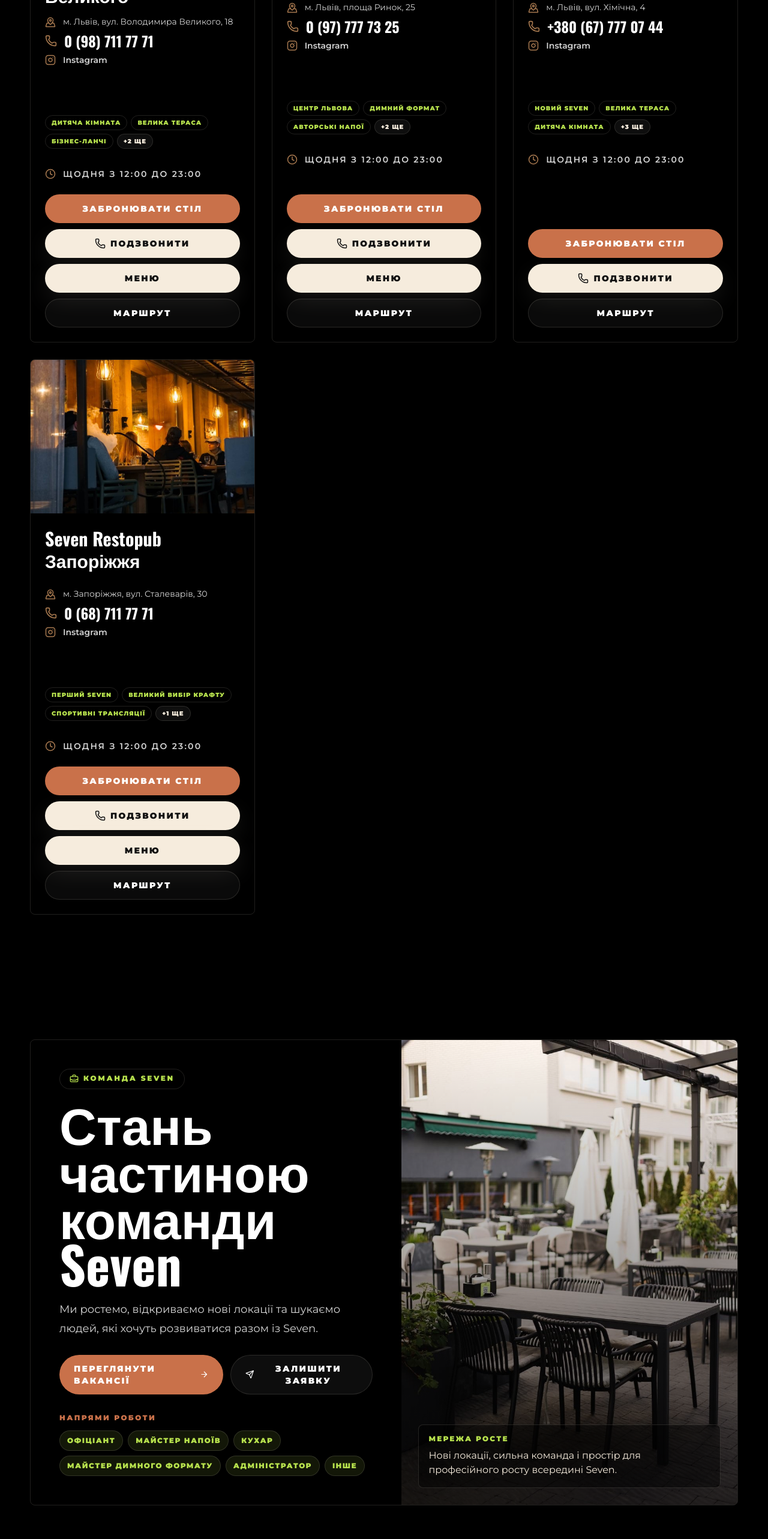
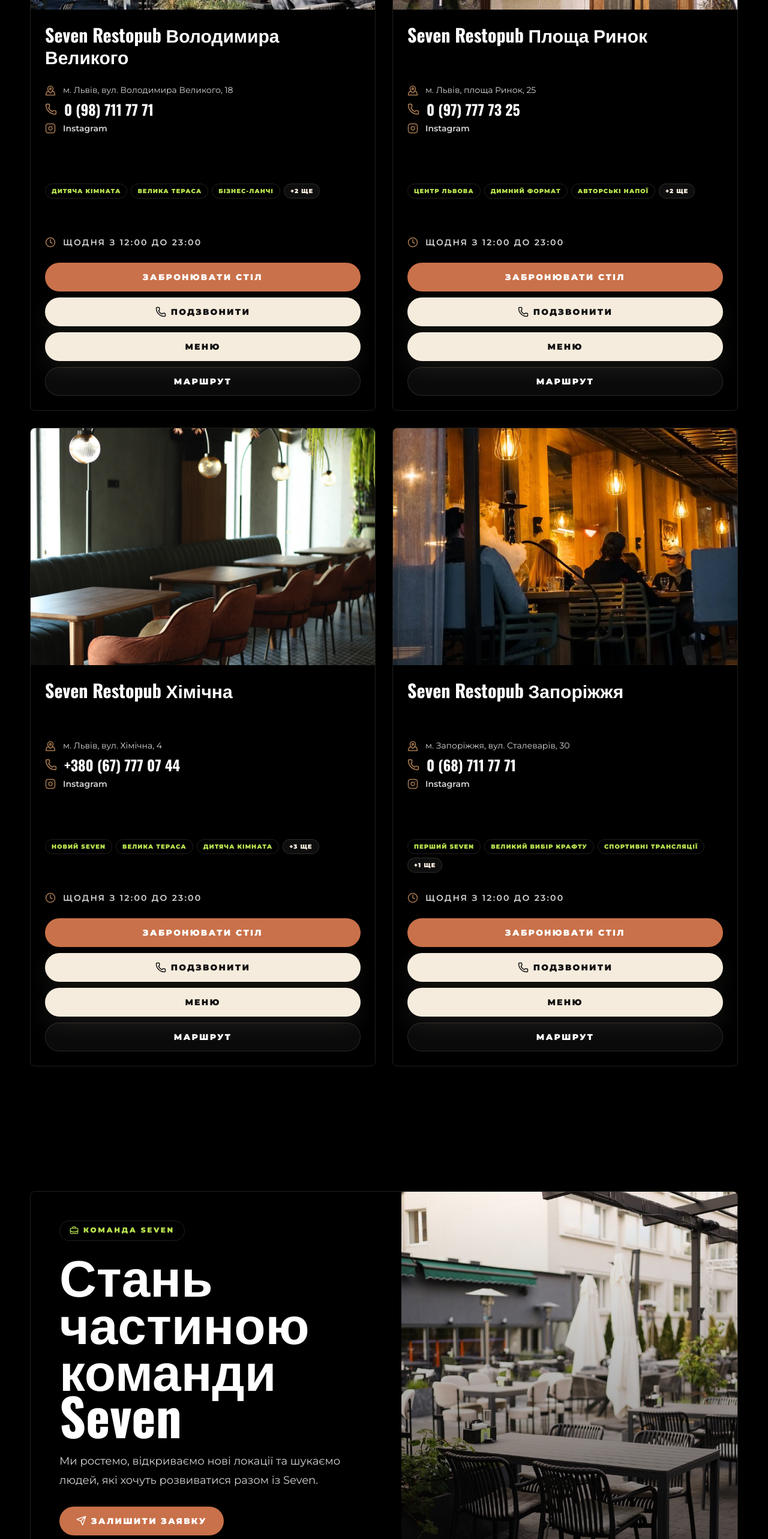
Before and after one commit to vladyurich93/seven_restopub, a Next.js app: page / in a window 1280 px wide. Shown: the part 1608-4174 px from the top of the page at 60% size. Built offline with nearby package versions, Linux system fonts and the light colour scheme.

Commit message:
Improve locations grid and Khimichna menu

```diff
--- a/app/page.tsx
+++ b/app/page.tsx
@@ -32,7 +32,7 @@
               {t.common.allLocations} <ArrowRight size={18} />
             </Link>
           </div>
-          <div className="stagger-reveal grid items-stretch gap-7 md:grid-cols-2 min-[1201px]:grid-cols-3">
+          <div className="stagger-reveal grid items-stretch gap-7 md:grid-cols-2">
             {siteConfig.locations.map((location) => (
               <LocationCard key={location.id} location={location} />
             ))}
--- a/components/HRSection.tsx
+++ b/components/HRSection.tsx
@@ -1,6 +1,6 @@
 "use client";
 
-import { ArrowRight, BriefcaseBusiness, Send } from "lucide-react";
+import { BriefcaseBusiness, Send } from "lucide-react";
 import { useEffect, useRef } from "react";
 import { trackEvent } from "@/lib/analytics";
 import { useLanguage } from "@/lib/i18n";
@@ -34,11 +34,6 @@
     return () => observer.disconnect();
   }, [language]);
 
-  const scrollToVacancies = () => {
-    trackEvent("homepage_hr_vacancies_click", { source: "homepage_hr_section", language });
-    document.getElementById("careers-vacancies")?.scrollIntoView({ behavior: "smooth", block: "center" });
-  };
-
   const openApplication = () => {
     trackEvent("homepage_hr_apply_click", { source: "homepage_hr_section", language });
     openCareersModal("homepage_hr_section");
@@ -61,20 +56,9 @@
             </p>
 
             <div className="mt-7 flex flex-col gap-3 sm:flex-row">
-              <a
-                href="#careers-vacancies"
-                className="inline-flex min-h-12 items-center justify-center gap-2 rounded-full bg-seven-terracotta px-6 py-3 text-sm font-black uppercase tracking-[0.16em] text-white shadow-[var(--shadow-button)] premium-lift button-press hover:bg-seven-cream hover:text-seven-background focus:outline-none focus:ring-2 focus:ring-seven-green/50"
-                onClick={(event) => {
-                  event.preventDefault();
-                  scrollToVacancies();
-                }}
-              >
-                {t.hr.vacanciesButton}
-                <ArrowRight size={17} />
-              </a>
               <button
                 type="button"
-                className="inline-flex min-h-12 items-center justify-center gap-2 rounded-full bg-white/5 px-6 py-3 text-sm font-black uppercase tracking-[0.16em] text-white premium-border premium-lift button-press hover:bg-seven-green hover:text-seven-background focus:outline-none focus:ring-2 focus:ring-seven-green/50"
+                className="inline-flex min-h-12 items-center justify-center gap-2 rounded-full bg-seven-terracotta px-7 py-3 text-sm font-black uppercase tracking-[0.16em] text-white shadow-[var(--shadow-button)] premium-lift button-press hover:bg-seven-cream hover:text-seven-background focus:outline-none focus:ring-2 focus:ring-seven-green/50"
                 onClick={openApplication}
               >
                 <Send size={17} />
--- a/components/PageContent.tsx
+++ b/components/PageContent.tsx
@@ -19,7 +19,7 @@
     <section className="bg-seven-background pb-24 pt-32 md:pb-28 md:pt-40">
       <AnimatedSection className="container-shell">
         <SectionTitle eyebrow={t.pages.locationsEyebrow} title={t.pages.locationsTitle} description={t.pages.locationsDescription} />
-        <div className="stagger-reveal mt-12 grid items-stretch gap-7 md:grid-cols-2 min-[1201px]:grid-cols-3">
+        <div className="stagger-reveal mt-12 grid items-stretch gap-7 md:grid-cols-2">
           {siteConfig.locations.map((location) => (
             <LocationCard key={location.id} location={location} />
           ))}
--- a/data/siteConfig.ts
+++ b/data/siteConfig.ts
@@ -107,6 +107,7 @@
       address: "м. Львів, вул. Хімічна, 4",
       googleMaps: "https://maps.google.com/?q=Seven+Restopub+Khimichna+4+Lviv",
       instagram: "https://www.instagram.com/seven.himichna",
+      menuLink: "https://seven-restopub-khimichna.choiceqr.com/menu",
       workingHours: "Щодня з 12:00 до 23:00",
       image: "/images/locations/himichna/himichna-hero.jpg",
       features: ["Новий Seven", "Велика тераса", "Дитяча кімната", "Банкетна зала", "JOSPER", "1200 м²"],
```
